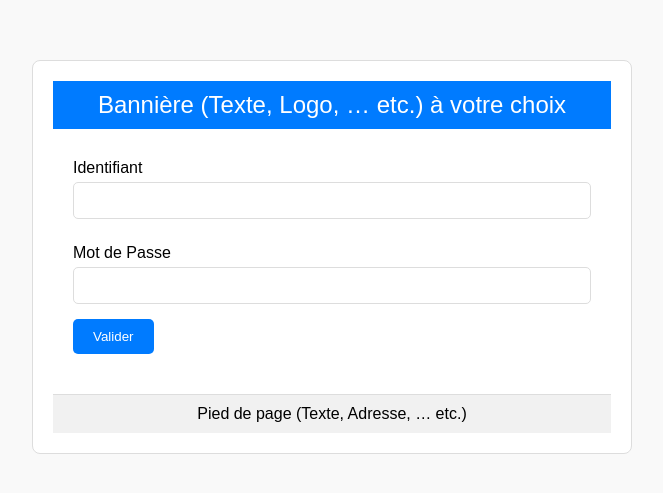
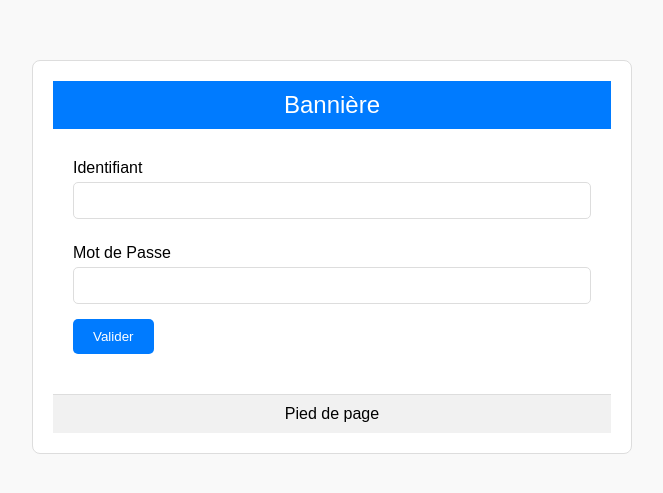
Before and after one commit to ettaouyl/Projet_Web, a plain HTML site: page index.html in a window 1280 px wide. Shown: the part 143-636 px from the top of the page, without its empty margins (308-971 px from the left). Drawn offline with Linux system fonts and the light colour scheme.

Commit message:
index.html

```diff
--- a/index.html
+++ b/index.html
@@ -8,7 +8,7 @@
 </head>
 <body>
   <div class="container">
-    <header>Bannière (Texte, Logo, … etc.) à votre choix</header>
+    <header>Bannière </header>
     <main>
       <form action="resultats.html" method="GET">
         <label for="identifiant">Identifiant</label>
@@ -20,7 +20,7 @@
         <button type="submit">Valider</button>
       </form>
     </main>
-    <footer>Pied de page (Texte, Adresse, … etc.)</footer>
+    <footer>Pied de page </footer>
   </div>
 </body>
 </html>
```
